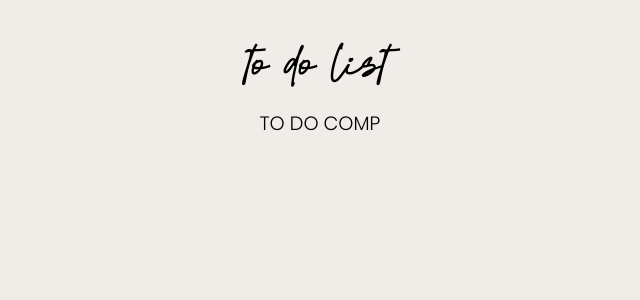
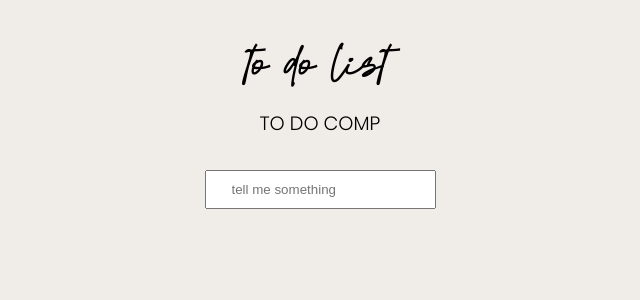
Before and after one commit to nadiamariduena/todo-list-usestate-exercise, a React (Create React App) app: page / in a window 1280 px wide. Shown: the top 300 px of the page, without its empty margins (320-960 px from the left). Built offline with nearby package versions, Linux system fonts and the light colour scheme.

Commit message:
setting upthe form

```diff
--- /dev/null
+++ b/src/Form.jsx
@@ -0,0 +1,19 @@
+import React, { useState } from "react";
+
+const Form = () => {
+  //
+  const [value, setValue] = useState("");
+  //
+  return (
+    <div>
+      <input
+        className="form-input"
+        placeholder="tell me something"
+        value={value}
+        onChange={(e) => setValue(e.target.value)}
+      />
+    </div>
+  );
+};
+
+export default Form;
--- a/src/Todo.jsx
+++ b/src/Todo.jsx
@@ -1,4 +1,5 @@
 import React from "react";
+import Form from "./Form";
 
 const Todo = () => {
   return (
@@ -6,6 +7,7 @@ const Todo = () => {
       <div className="todo-container">
         <h1>to do list</h1>
         <h2>To do Comp</h2>
+        <Form />
       </div>
     </>
   );
--- a/src/scss/main.scss
+++ b/src/scss/main.scss
@@ -44,7 +44,6 @@ body::-webkit-scrollbar-thumb {
   justify-content: center;
   align-items: center;
   flex-direction: column;
-}
 
   h1 {
     font-family: "CoffekanRegular";
@@ -58,3 +57,13 @@ h2 {
     font-weight: 100;
     text-transform: uppercase;
   }
+
+  .form-input {
+    margin-top: 2rem;
+    padding: 10px 25px;
+  }
+
+  input {
+    color: red;
+  }
+}
```
Also changed, not shown: 1 other file (tests, documents, lock files or other folders). Lines whose indentation alone changed are shown as unchanged.
